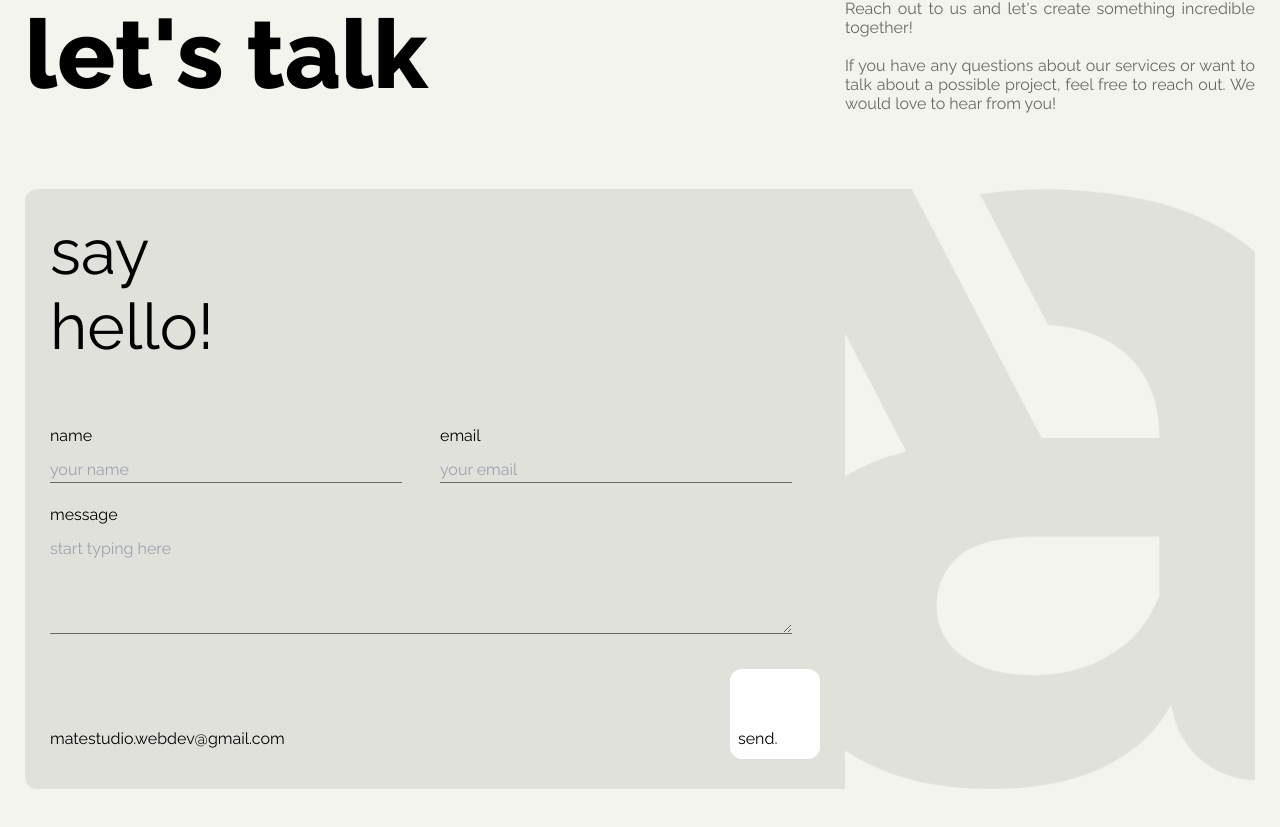
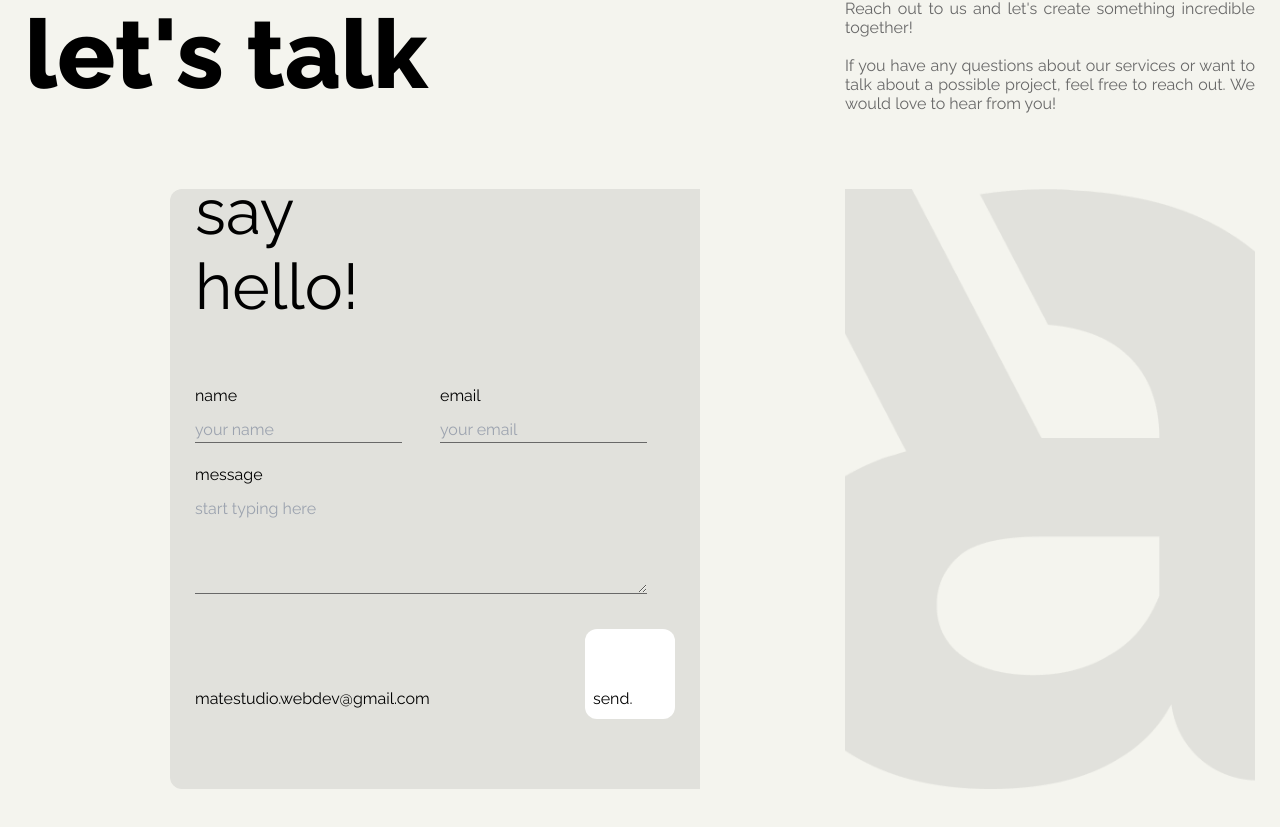
Before and after one commit to DiegoGraffi/new-mate, a Next.js app: page / in a window 1280 px wide. Shown: the part 3770-4597 px from the top of the page. Built offline with nearby package versions, Linux system fonts and the light colour scheme.

Commit message:
functional form

```diff
--- a/package.json
+++ b/package.json
@@ -9,6 +9,7 @@
     "lint": "next lint"
   },
   "dependencies": {
+    "@formspree/react": "^2.4.1",
     "autoprefixer": "10.4.14",
     "framer-motion": "^10.12.4",
     "lucide-react": "^0.219.0",
--- a/src/sections/Contact.jsx
+++ b/src/sections/Contact.jsx
@@ -1,7 +1,8 @@
 import Image from "next/image";
-import aLetter from "../../public/contact-a.png";
+import { useForm, ValidationError } from "@formspree/react";
 import { motion } from "framer-motion";
 import { textAnimation, wordAnimation, contentAnimation } from "@/utils/motion";
+import aLetter from "../../public/contact-a.png";
 
 const About = () => {
   return (
@@ -51,8 +52,36 @@ const About = () => {
         viewport={{ once: true }}
         className="mt-[50px]  grid grid-cols-1 lg:grid-cols-3 min-h-[70vh] pb-[50px]"
       >
-        <div className="bg-secondary h-auto md:h-[600px] col-span-2 rounded-xl lg:rounded-r-none">
-          <form className="p-[25px] grid grid-rows-4 md:grid-rows-3">
+        <div className="bg-secondary h-auto md:h-[600px] col-span-2 flex items-center mx-auto rounded-xl lg:rounded-r-none">
+          <ContactForm />
+        </div>
+        <div className="hidden lg:block">
+          <Image src={aLetter} className="h-[600px] object-cover" />
+        </div>
+      </motion.div>
+    </section>
+  );
+};
+
+export default About;
+
+function ContactForm() {
+  const [state, handleSubmit] = useForm("mayzjdqg");
+
+  if (state.succeeded) {
+    return (
+      <p className="font-raleway text-[60px] font-normal p-[50px] ">
+        <span className="text-violet font-normal">Thank you!</span> We'll be in
+        touch soon!
+      </p>
+    );
+  }
+
+  return (
+    <form
+      onSubmit={handleSubmit}
+      className="p-[25px] grid grid-rows-4 md:grid-rows-3"
+    >
       <p className="font-raleway text-[52px] md:text-[64px] leading-[64px] md:leading-[75px] row-span-1">
         say <br />
         hello!
@@ -65,6 +94,7 @@ const About = () => {
             <input
               type="text"
               placeholder="your name"
+              name="name"
               className="placeholder:font-raleway bg-secondary focus:outline-none border-b-[0.5px] border-darkGrey mt-[10px] lg:mr-7"
             />
           </div>
@@ -74,6 +104,7 @@ const About = () => {
             <input
               type="email"
               placeholder="your email"
+              name="email"
               className="placeholder:font-raleway bg-secondary focus:outline-none border-b-[0.5px] border-darkGrey mt-[10px] lg:mr-7"
             />
           </div>
@@ -83,6 +114,7 @@ const About = () => {
           <label className="font-raleway">message</label>
           <textarea
             rows={4}
+            name="message"
             placeholder="start typing here"
             className="placeholder:font-raleway bg-secondary focus:outline-none border-b-[0.5px] border-darkGrey mt-[10px] lg:mr-7"
           />
@@ -92,18 +124,14 @@ const About = () => {
       <div className="flex flex-col md:flex-row items-center justify-between md:items-baseline mt-[35px] row-span-1">
         <p className="font-raleway">matestudio.webdev@gmail.com</p>
 
-              <div className="h-[90px] w-[90px] rounded-xl bg-white p-2 flex items-end mt-[25px] md:mt-0 hover:bg-violet hover:text-white transition duration-150 ease-in-out cursor-pointer">
+        <button
+          type="submit"
+          disabled={state.submitting}
+          className="h-[90px] w-[90px] rounded-xl bg-white p-2 flex items-end mt-[25px] md:mt-0 hover:bg-violet hover:text-white transition duration-150 ease-in-out cursor-pointer"
+        >
           <p className="font-raleway">send.</p>
-              </div>
+        </button>
       </div>
     </form>
-        </div>
-        <div className="hidden lg:block">
-          <Image src={aLetter} className="h-[600px] object-cover" />
-        </div>
-      </motion.div>
-    </section>
   );
-};
-
-export default About;
+}
```
Also changed, not shown: 1 other file (tests, documents, lock files or other folders). Lines whose indentation alone changed are shown as unchanged.
